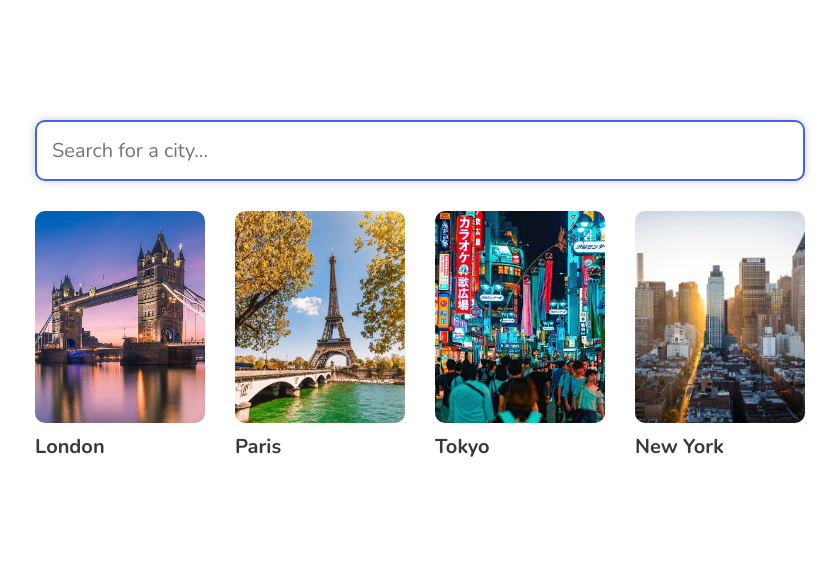
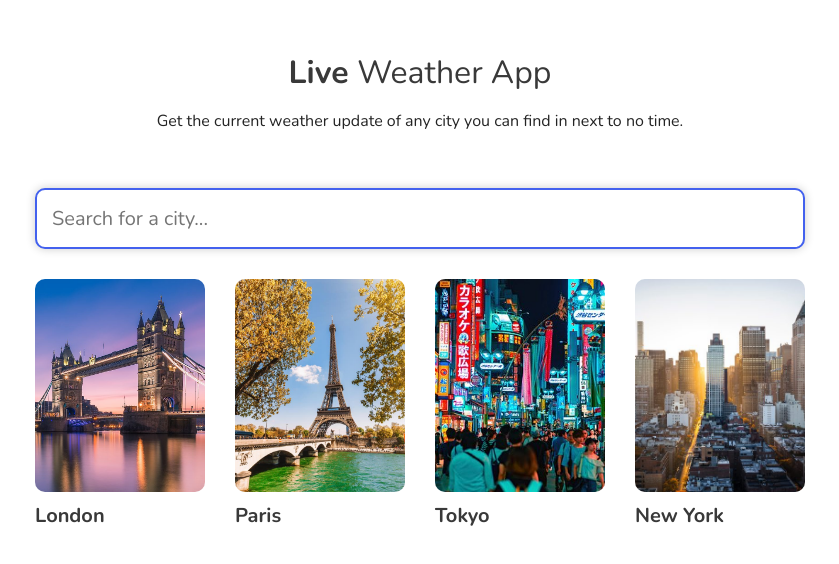
Before and after one commit to junior231/Live-Weather-App, a Next.js app: page / in a window 1280 px wide. Shown: the part 110-674 px from the top of the page, without its empty margins (220-1059 px from the left). Built offline with nearby package versions, Linux system fonts and the light colour scheme.

Commit message:
Add intro Title and desc.

```diff
--- a/pages/index.js
+++ b/pages/index.js
@@ -11,6 +11,12 @@ export default function Home() {
 
       <div className="home">
         <div className="container">
+        <div style={{textAlign: "center", marginBottom: 20, paddingBottom: 20}}>
+        <h3 className="weekly__title">
+          Live <span>Weather App</span>
+        </h3>
+        <p>Get the current weather update of any city you can find in next to no time. </p>
+        </div>
           <SearchBox placeholder="Search for a city..." />
           <FamousPlaces />
         </div>
```
